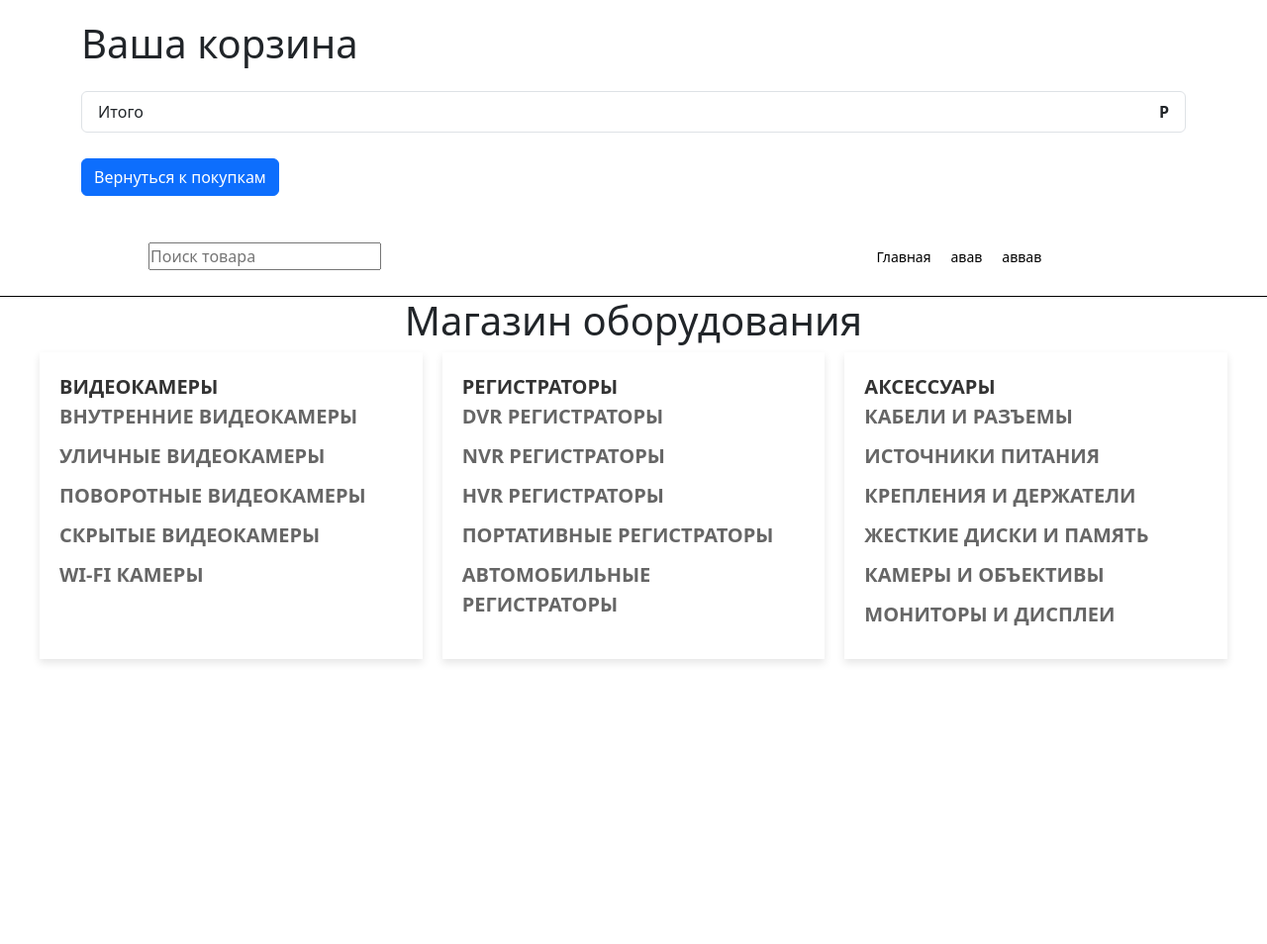
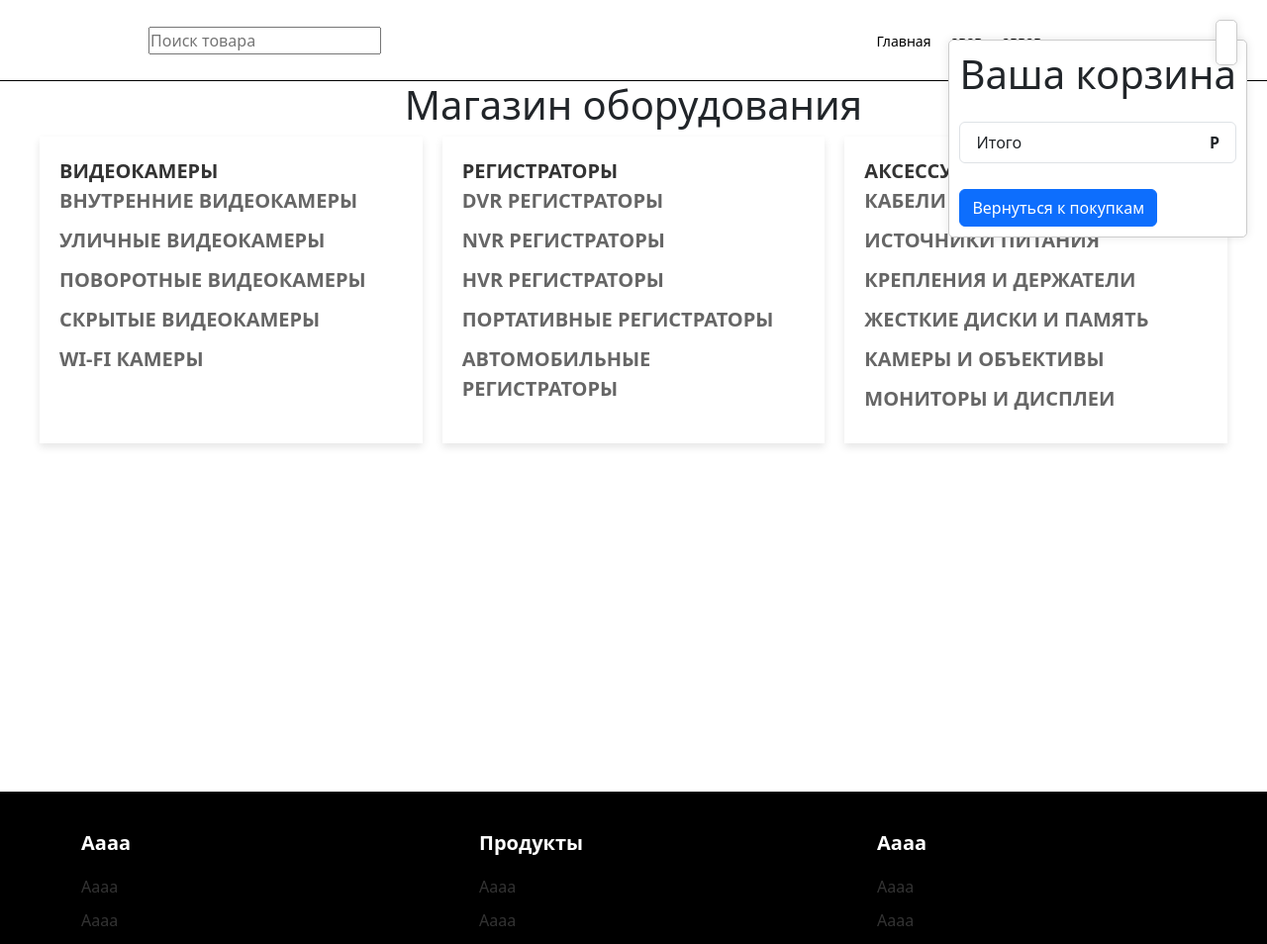
Before and after one commit to valakas228/repair_site_public, a Django app: page /store/ in a window 1280 px wide. Shown: the top 954 px of the page at 99% size. Run offline with Django 4.2, Linux system fonts and the light colour scheme; data that the repository does not hold is empty; parts of the project's set-up code (start-up, migrations or seed data) failed here and were passed over; some libraries are stand-ins or nearby versions.

Commit message:
added styles for cart

```diff
--- a/denis228/main/static/main/css/styles.css
+++ b/denis228/main/static/main/css/styles.css
@@ -16,6 +16,38 @@
     flex-direction: column;
     min-height: 100vh;
 }
+
+/* styles.css */
+.cart {
+    position: fixed;
+    top: 20px;
+    right: 20px;
+    background-color: #fff;
+    border: 1px solid #ccc;
+    border-radius: 5px;
+    padding: 10px;
+    box-shadow: 0 0 10px rgba(0, 0, 0, 0.1);
+    z-index: 3;
+}
+
+.cart h3 {
+    margin-top: 0;
+}
+
+.cart-items {
+    list-style: none;
+    padding: 0;
+}
+
+.cart-items li {
+    margin-bottom: 5px;
+}
+
+.total-price {
+    margin-top: 10px;
+    font-weight: bold;
+}
+
 
 .header {
     border-bottom: 1px solid #f0f0f0;
@@ -343,9 +375,6 @@
     text-align: center;
 }
 
-.header ul li a{
-  color: black;
-}
 
 .logo {
     width: 150px;
@@ -487,7 +516,8 @@
     position: relative;
     max-width: 1400px;
     margin: auto;
-    padding-bottom: 50px;
+    padding: 50px;
+    margin-top: 50px;
 }
 
 .products img{
```
